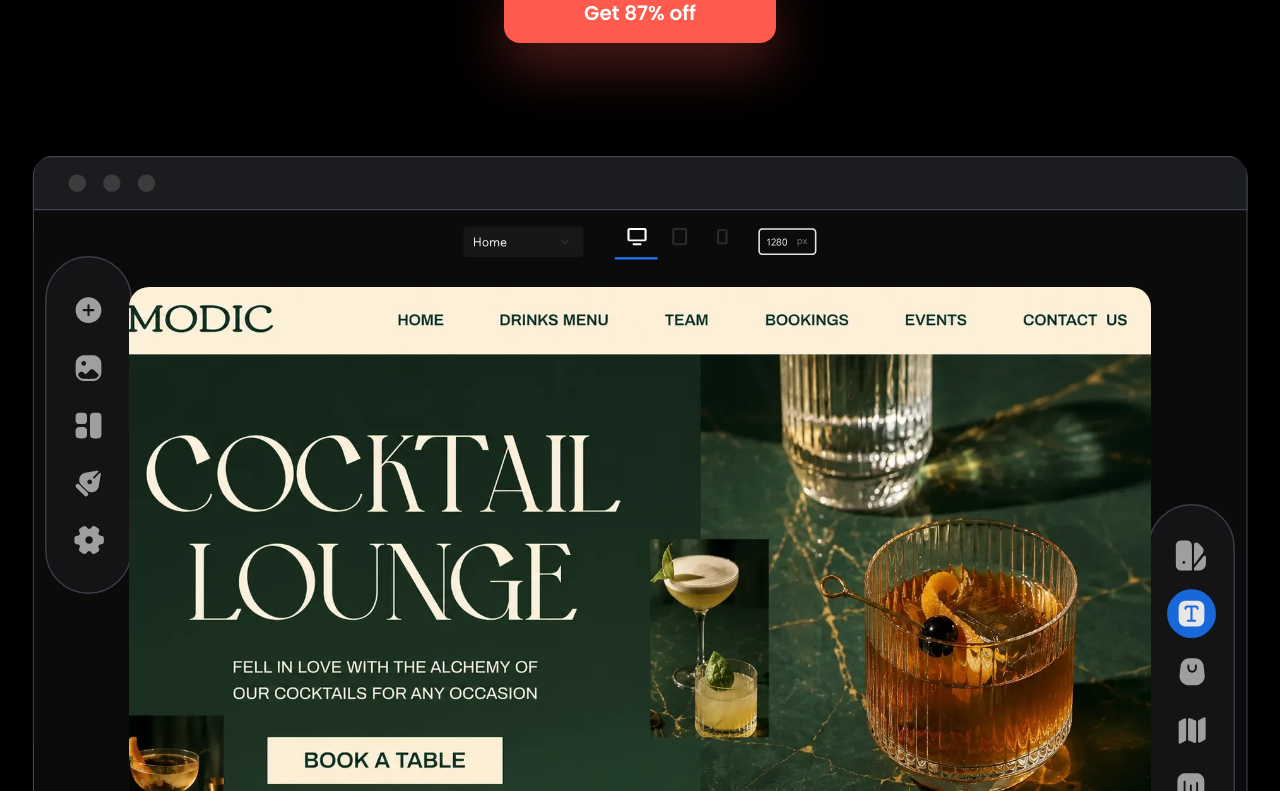
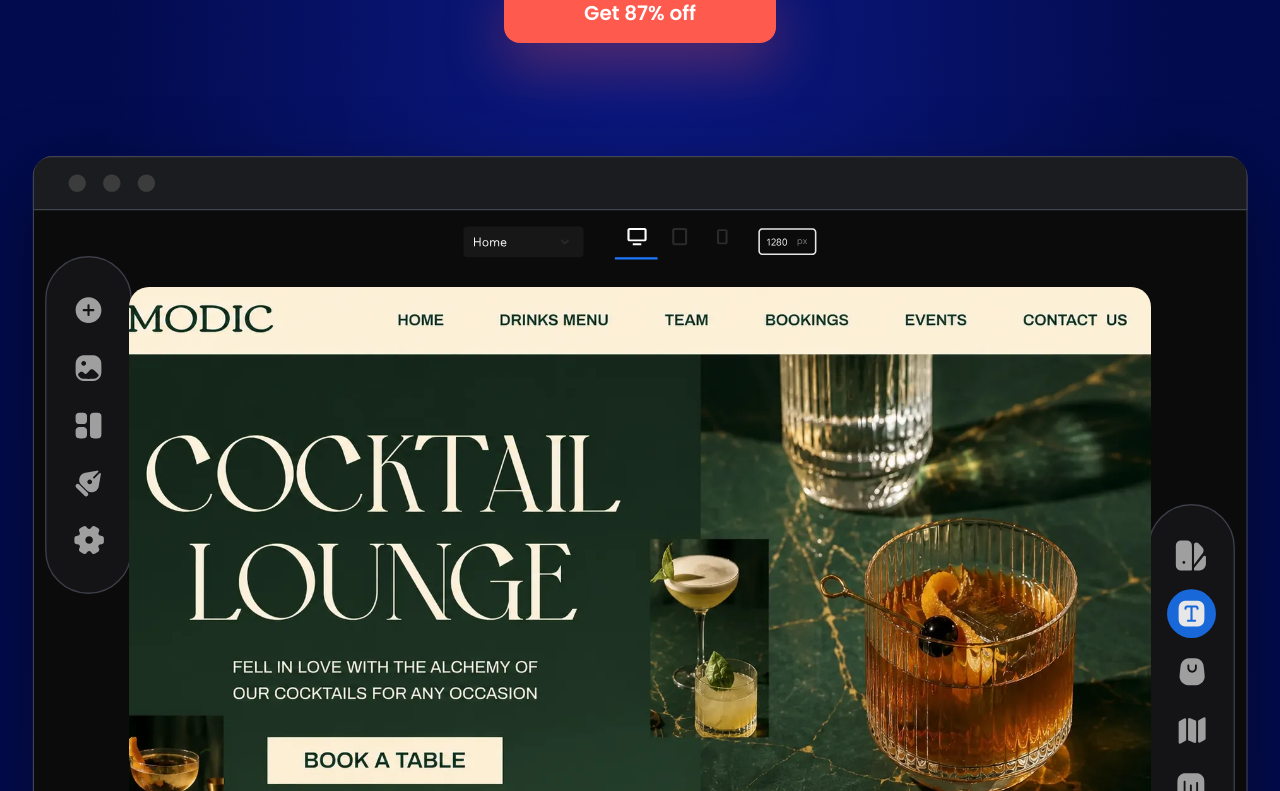
Before and after one commit to tahaawan0094/Vertexia-25-5-26, a Next.js app: page /done-for-you-website in a window 1280 px wide. Shown: the part 529-1320 px from the top of the page. Built offline with nearby package versions, Linux system fonts and the light colour scheme.

Commit message:
ffffffff

```diff
--- a/app/(site)/done-for-you-website/page.tsx
+++ b/app/(site)/done-for-you-website/page.tsx
@@ -18,10 +18,10 @@
 
 export default function DoneForYouWebsitePage() {
   return (
-    <main className="site bg-black">
+    <main className="site">
       <DoneForYouHeroSection />
 
-      <section className="bg-[#000] pt-10 pb-10 px-4 sm:px-6 lg:px-8">
+      <section className="pt-10 pb-10 px-4 sm:px-6 lg:px-8">
         <DoneForYouTable />
       </section>
 
@@ -29,7 +29,7 @@
       <HowItWorksSection showButton />
 
       {/* Comparison Table Section */}
-      <section className="bg-black px-4 py-20 sm:px-6 lg:px-8">
+      <section className="px-4 py-20 sm:px-6 lg:px-8">
         <style>{`
           @keyframes movingLight {
             0% {
```
